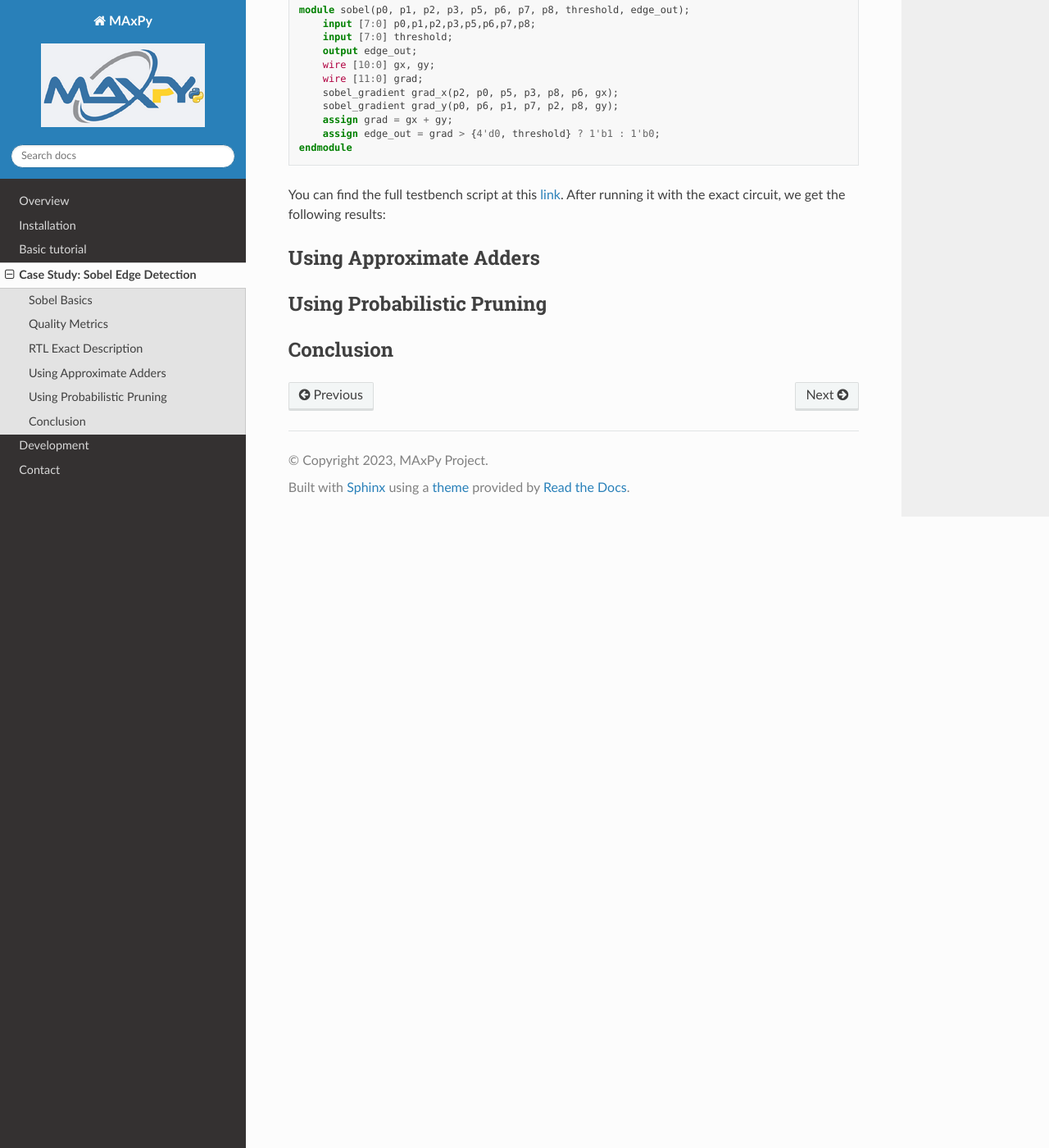
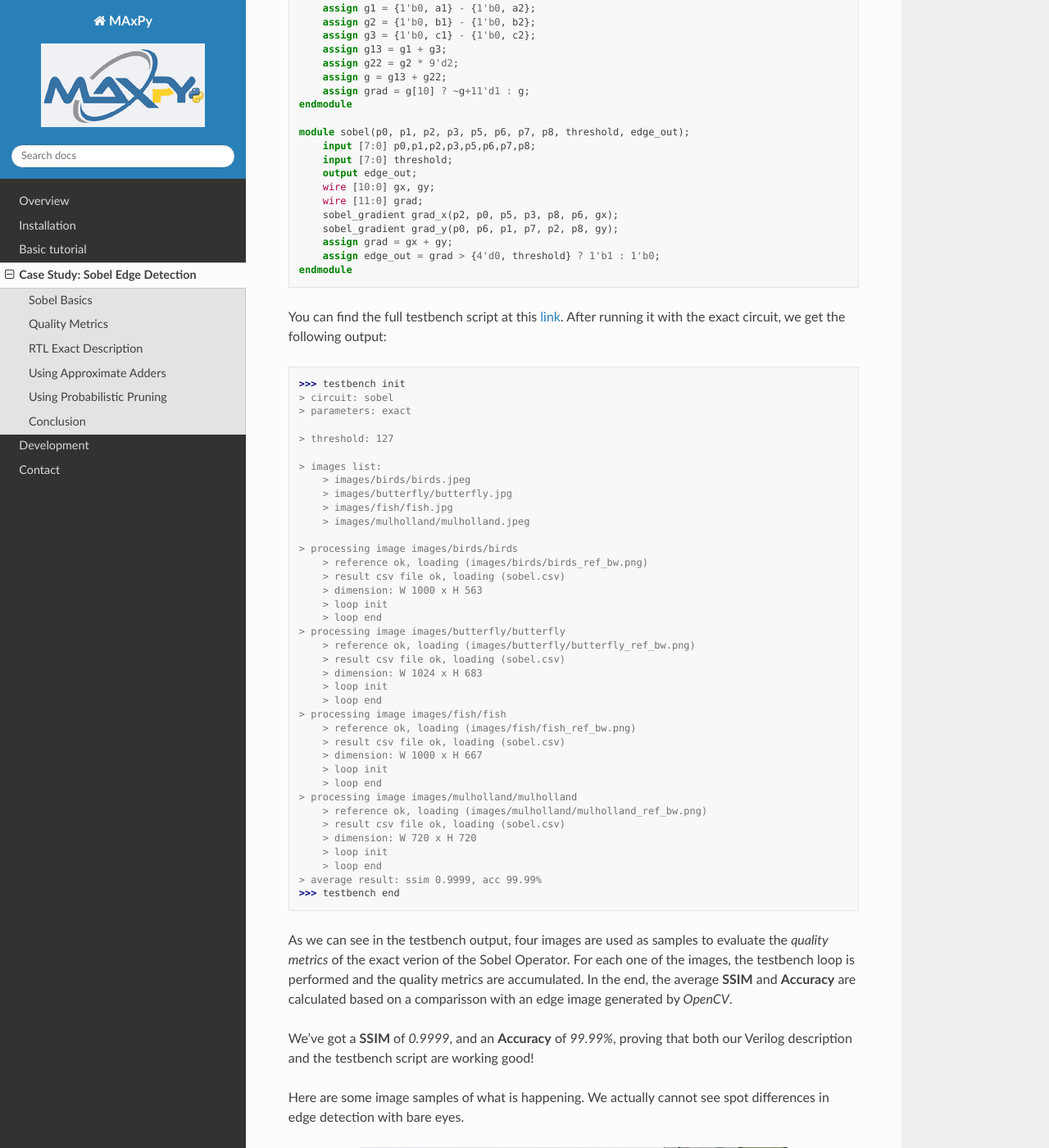
Before and after one commit to MAxPy-Project/MAxPy, a Sphinx documentation site: the page built from docs/source/case_study_sobel.rst, in a window 1280 px wide and 1400 px high, scrolled down 2033 px. Shown: the whole window at 82% size. Built offline with Sphinx 7.4.7 and the Read the Docs theme 2.0.0, drawn with Linux system fonts in a browser that asks for light colours; some of the changed text lies outside the part shown.

Commit message:
(doc) sobel partial adders

```diff
--- a/docs/source/case_study_sobel.rst
+++ b/docs/source/case_study_sobel.rst
@@ -50,9 +50,11 @@ To reduce circuitry complexity, the *gradient value* can be approximated by the
 
 The image below depicts a block diagram for the Sobel Operator circuit. There we have 8 inputs for the pixels surrounding the pixel of interest (``a0`` to ``a8``, skipping ``a4``), one ``theshold`` input for the *edge detection threshold*, and an ``edge_out`` output, indicating if the pixel of interest is an edge or not.
 
-.. image:: img-sobel/sobel-block-exact.png
-   :width: 400
+.. figure:: img-sobel/sobel-block-exact.png
+   :width: 75%
    :align: center
+
+   Block diagram for the exact Sobel Operator
 
 
 Quality Metrics
@@ -69,11 +71,12 @@ Also, as we are getting *boolean values* for each pixel, we can check the *accur
     Accuracy = \frac{t_p + t_n}{t_p + f_p + t_n + f_n} \times 100
 
 
+.. _sobel_rtl_exact:
 
 RTL Exact Description
 ---------------------
 
-Now let's get to the circuit description. The following code shows the *Verilog description* of the block diagram above with no further approximations other than the Sobel Operator already is compared to the *Gradient Filter*.
+Now let's get to the circuit description. The following code shows the *Verilog description* of the block diagram above with no further approximations other than the Sobel Operator already is compared to the *Gradient Filter*. It is placed in a file called ``sobel.v`` under the ``rtl`` directory inside the ``AxSobel`` working directory. This circuit can be compiled running the ``run_exact.py`` script.
 
 .. code-block:: verilog
 
@@ -104,17 +107,109 @@ Now let's get to the circuit description. The following code shows the *Verilog
         assign edge_out = grad > {4'd0, threshold} ? 1'b1 : 1'b0;
     endmodule
 
-You can find the full testbench script at this `link <https://github.com/MAxPy-Project/AxSobel/blob/main/testbench.py>`_. After running it with the exact circuit, we get the following results:
+You can find the full testbench script at this `link <https://github.com/MAxPy-Project/AxSobel/blob/main/testbench.py>`_. After running it with the exact circuit, we get the following output:
+
+::
+
+    >>> testbench init
+    > circuit: sobel
+    > parameters: exact
+
+    > threshold: 127
+
+    > images list:
+        > images/birds/birds.jpeg
+        > images/butterfly/butterfly.jpg
+        > images/fish/fish.jpg
+        > images/mulholland/mulholland.jpeg
+
+    > processing image images/birds/birds
+        > reference ok, loading (images/birds/birds_ref_bw.png)
+        > result csv file ok, loading (sobel.csv)
+        > dimension: W 1000 x H 563
+        > loop init
+        > loop end
+    > processing image images/butterfly/butterfly
+        > reference ok, loading (images/butterfly/butterfly_ref_bw.png)
+        > result csv file ok, loading (sobel.csv)
+        > dimension: W 1024 x H 683
+        > loop init
+        > loop end
+    > processing image images/fish/fish
+        > reference ok, loading (images/fish/fish_ref_bw.png)
+        > result csv file ok, loading (sobel.csv)
+        > dimension: W 1000 x H 667
+        > loop init
+        > loop end
+    > processing image images/mulholland/mulholland
+        > reference ok, loading (images/mulholland/mulholland_ref_bw.png)
+        > result csv file ok, loading (sobel.csv)
+        > dimension: W 720 x H 720
+        > loop init
+        > loop end
+    > average result: ssim 0.9999, acc 99.99%
+    >>> testbench end
+
+As we can see in the testbench output, four images are used as samples to evaluate the *quality metrics* of the exact verion of the Sobel Operator. For each one of the images, the testbench loop is performed and the quality metrics are accumulated. In the end, the average **SSIM** and **Accuracy** are calculated based on a comparisson with an edge image generated by *OpenCV*.
+
+We've got a **SSIM** of *0.9999*, and an **Accuracy** of *99.99%*, proving that both our Verilog description and the testbench script are working good!
+
+Here are some image samples of what is happening. We actually cannot see spot differences in edge detection with bare eyes.
 
 
+.. figure:: img-sobel/birds.jpeg
+   :width: 75%
+   :align: center
 
+   Original image
+
+
+.. figure:: img-sobel/birds_ref_bw.png
+   :width: 75%
+   :align: center
+
+   OpenCV reference
+
+
+.. figure:: img-sobel/birds_sobel_exact_bw.png
+   :width: 75%
+   :align: center
+
+   Generated by the testbench script of out circuit in MAxPy
+
+
+.. note::
+   You can try this with your own images! You just need to add them in the ``AxSobel/images`` directory, and then update the list in the ``testbench.py`` script.
+
+Now that we have proved the Verilog description for the Sobel Operation is working with exact results, it's time to tweak it a little to see how can we save some resources.
 
 
 Using Approximate Adders
 ------------------------
 
+The following image shows the approach used to make an *Approximate Sobel Operator* using *Approximate Adders* in the sum operations. The sum operations had been divided into four groups regarding bit width. Each group has its own **K factor**.
+
+.. figure:: img-sobel/sobel-block-ax.png
+   :width: 75%
+   :align: center
+
+   Block diagram for the Sobel Operator with approximate adders
+
+.. note::
+   **K factor** is the bit lenght that is going to be approximated in the operation. For example, if we are performing an *addition* of two 8 bit operands and a *K factor* of 4, the output's higher bit part will be the exact sum of the 4 most sifnificant bits of each operand, while the lower bit part of the output will be approximate by the given method.
+
+.. note::
+    The `MAxPy Project <https://github.com/MAxPy-Project>`_ has a library called `AxArith <https://github.com/MAxPy-Project/AxArith>`_, which is a collection of *Approximate Arithmetic Blocks* such as adders and multipliers.
+
+    The **AxArith** blocks are built in the **MAxPy** framework by default.
 
 
+The following code is base on the :ref:`RTL Exact Description <sobel_rtl_exact>` shown above, but the *sum operations* had been replaced by submodules. But notice that the names of the submodules are not yet defined: **they are being represented by some "variables" in the ``[[parameter]]`` format**. The description below is placed in a file called ``sobel.v`` under the ``rtl_param`` directory inside the ``AxSobel`` working directory. This circuit can be compiled running the ``run_param.py`` script.
+
+The ``run_param.py`` script defines the values for whose the ``[[parameters]]`` variables are going to be replaced. As the circuit has 11 sum operations, 4 different **K factor** levels, and six types of Approximate Adders, we are goint to have an amount of 14,406 circuits! MAxPy manages to build and simulate everyone of them, putting the results in a table so we can get the **Pareto Front** with the best results!
+
+.. note::
+    Running the ``run_param.py`` script can take some time (hours long) depending on your system set-up!
 
 
 Using Probabilistic Pruning
```
Also changed, not shown: docs/source/img-sobel/birds.jpeg (added), docs/source/img-sobel/birds_ref_bw.png (added), docs/source/img-sobel/birds_sobel_exact_bw.png (added), docs/source/img-sobel/sobel-block-ax.png (added).
